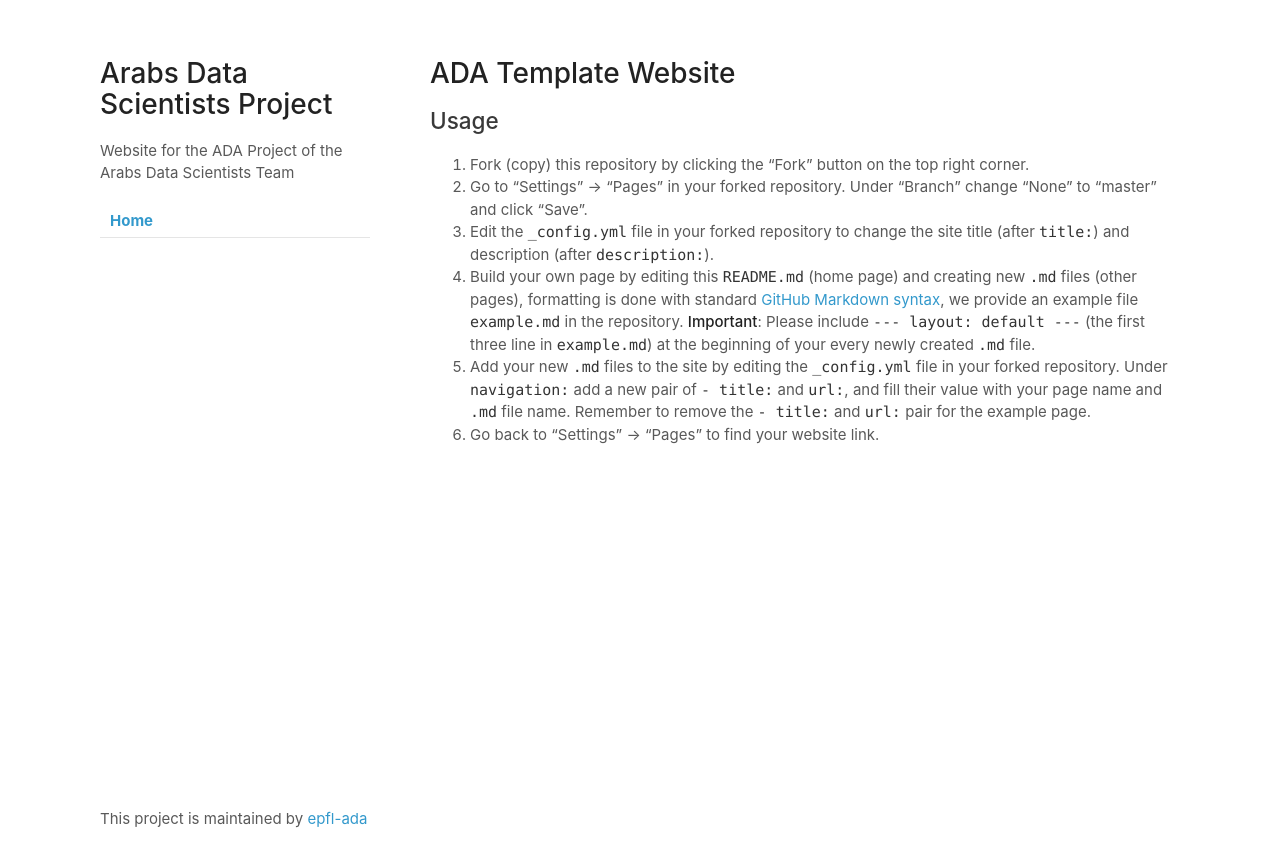
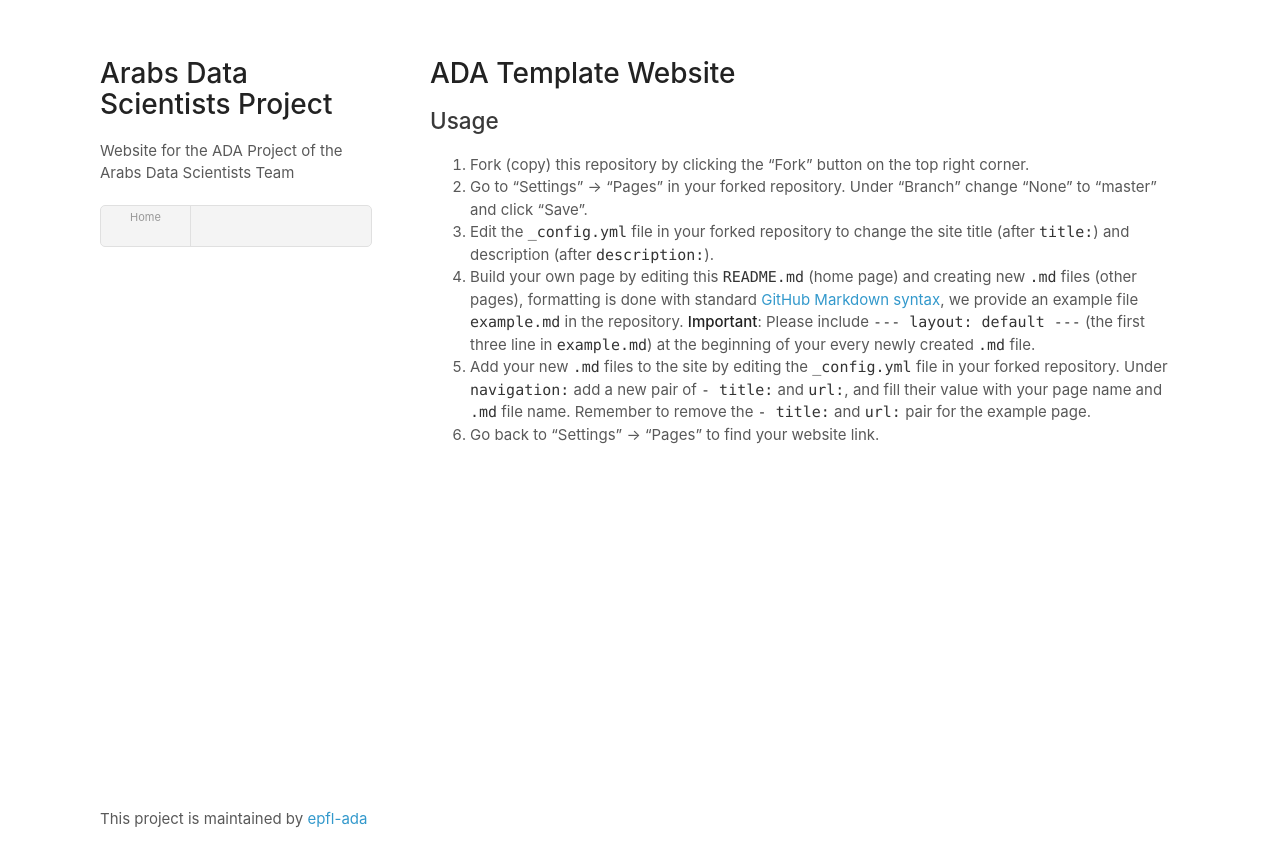
Before and after one commit to epfl-ada/ada-2024-project-arabsdatascientists2024, a Jekyll site: the page built from README.md, in a window 1280 px wide. Shown: the top 867 px of the page. Built offline with Jekyll 4.4.1, drawn with Linux system fonts in a browser that asks for light colours; our own code applies the rules of GitHub Pages for plain Markdown files.

Commit message:
Update default.html

```diff
--- a/_layouts/default.html
+++ b/_layouts/default.html
@@ -3,7 +3,7 @@
   <head>
     <meta charset="utf-8">
     <meta http-equiv="X-UA-Compatible" content="chrome=1">
-    <link rel="icon" type="image/png"  href="assets/img/favicon.png">
+    <link rel="icon" type="image/png" href="assets/img/favicon.png">
     <title>{{ site.title | default: site.github.repository_name }} by {{ site.github.owner_name }}</title>
 
     <link rel="stylesheet" href="{{ '/assets/css/styles.css?v=' | append: site.github.build_revision | relative_url }}">
@@ -15,29 +15,37 @@
         <h1>{{ site.title | default: site.github.repository_name }}</h1>
         <p>{{ site.description | default: site.github.project_tagline }}</p>
 
-        <table>
+        <!-- Updated Navigation -->
+        <nav>
+          <ul class="navigation">
             {% for nav in site.navigation %}
+              <li>
                 {% if nav.url contains "://" %}
-              <tr><th><a href="{{ nav.url }}">{{ nav.title }}</a></th></tr>
+                  <a href="{{ nav.url }}">{{ nav.title }}</a>
                 {% else %}
-              <tr><th><a href="{{ nav.url | relative_url }}">{{ nav.title }}</a></th></tr>
+                  <a href="{{ nav.url | relative_url }}">{{ nav.title }}</a>
                 {% endif %}
+              </li>
             {% endfor %}
-        </table>
+          </ul>
+        </nav>
 
+        <!-- Downloads Section -->
         {% if site.show_downloads %}
-          <ul>
+          <ul class="downloads">
             <li><a href="{{ site.github.zip_url }}">Download <strong>ZIP File</strong></a></li>
             <li><a href="{{ site.github.tar_url }}">Download <strong>TAR Ball</strong></a></li>
             <li><a href="{{ site.github.repository_url }}">View On <strong>GitHub</strong></a></li>
           </ul>
         {% endif %}
       </header>
+
+      <!-- Main Content -->
       <section>
+        {{ content }}
+      </section>
 
-      {{ content }}
-
-      </section>
+      <!-- Footer -->
       <footer>
         {% if site.github.is_project_page %}
           <p>This project is maintained by <a href="{{ site.github.owner_url }}">{{ site.github.owner_name }}</a></p>
@@ -45,7 +53,6 @@
       </footer>
     </div>
     <script src="{{ '/assets/js/scale.fix.js' | relative_url }}"></script>
-
 
     {% if site.google_analytics %}
       <script>
```
Lines whose indentation alone changed are shown as unchanged.
